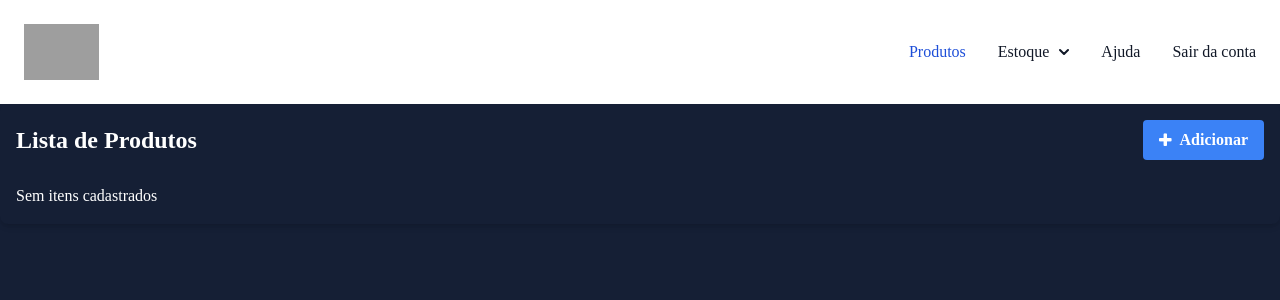
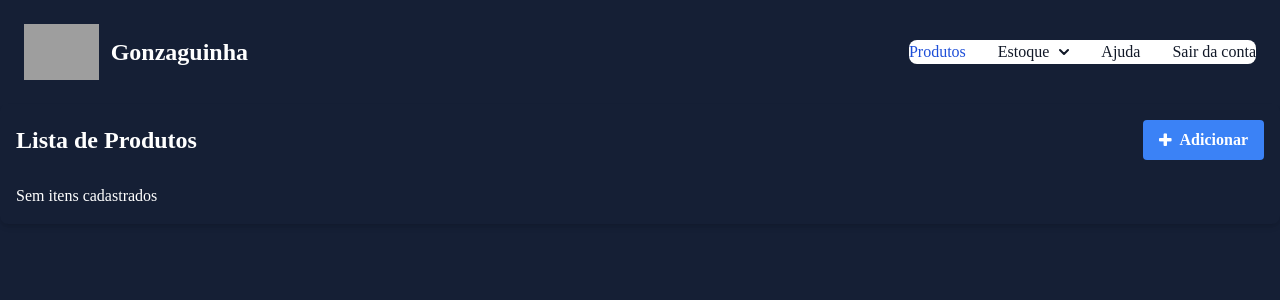
Before and after one commit to DevTroli/Sales-Software, a Django app: page /produtos/ in a window 1280 px wide. Shown: the top 300 px of the page. Run offline with Django 5.2, Linux system fonts and the light colour scheme; data that the repository does not hold is empty; some libraries are stand-ins or nearby versions; some web fonts are replaced; grey boxes are pictures that could not be loaded.

Commit message:
update templates

```diff
--- a/produto/templates/includes/nav.html
+++ b/produto/templates/includes/nav.html
@@ -1,4 +1,4 @@
-<nav class="bg-white border-gray-200 dark:bg-gray-900 dark:border-gray-700">
+<nav class="border-gray-200 dark:bg-gray-900 dark:border-gray-700">
     <div class="max-w-screen-xl flex flex-wrap items-center justify-between mx-auto p-6 relative">
         <a href="#" class="flex items-center space-x-3 rtl:space-x-reverse">
             <img src="https://raw.githubusercontent.com/DevTroli/servidor_estaticos/main/icon.svg" class="h-14" alt="Gonzaguinha Logo" />
--- a/produto/templates/index.html
+++ b/produto/templates/index.html
@@ -27,7 +27,7 @@
         </thead>
         <tbody>
             {% for object in object_list %}
-            <tr class="odd:bg-white odd:dark:bg-gray-900 even:bg-gray-50 even:dark:bg-gray-800 hover:bg-blue-100 dark:hover:bg-gray-600/70 border-b dark:border-gray-700">
+            <tr class="odd:dark:bg-gray-900 even:bg-gray-50 even:dark:bg-gray-800 hover:bg-blue-100 dark:hover:bg-gray-600/70 border-b dark:border-gray-700">
                 <td class="px-2 py-4 text-center">
                     {% if object.nivel_estoque %}
                       <i class="fa fa-check-circle ok"></i>
```
